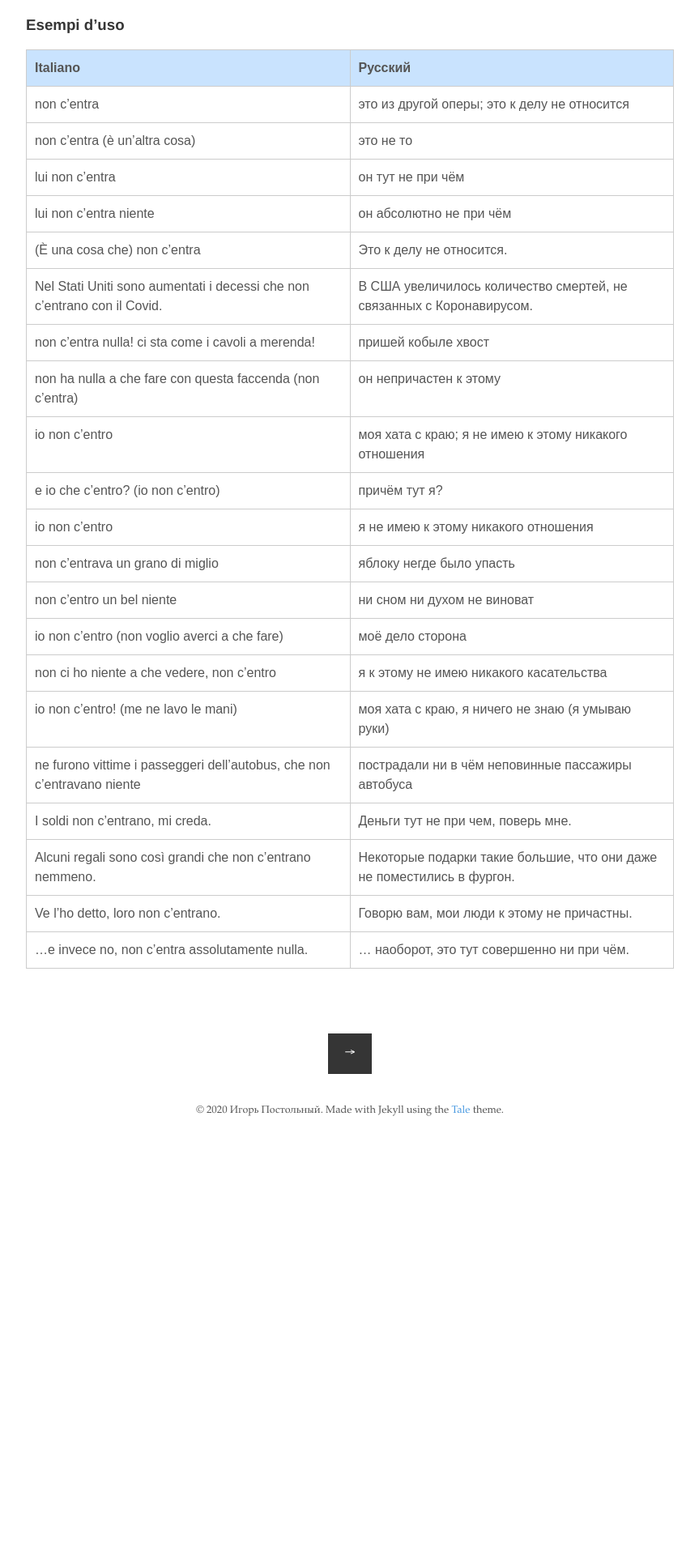
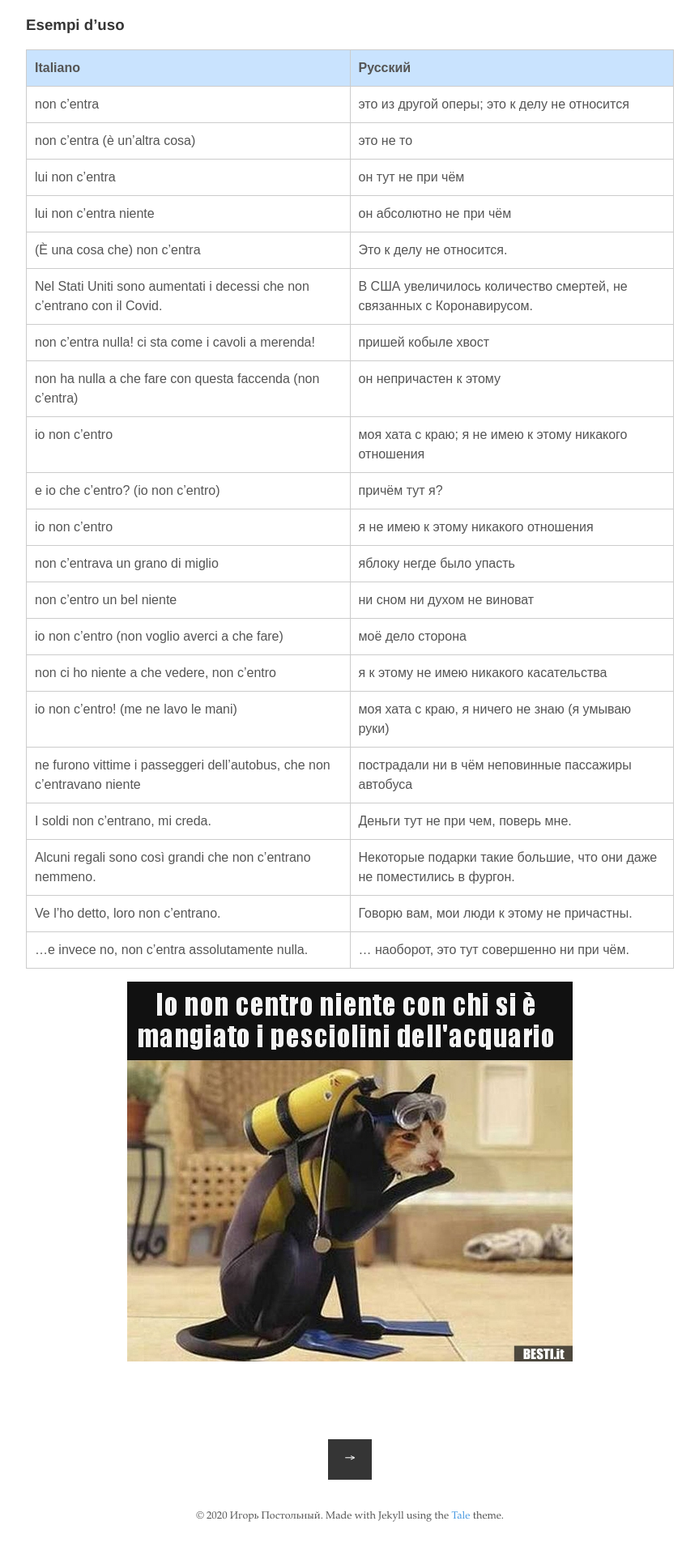
Before and after one commit to postolny/postolny.github.io, a Jekyll site: the page built from _posts/2020-11-27-entrarci.md, in a window 1280 px wide. Shown: the part 1060-2975 px from the top of the page at 81% size, without its empty margins (208-1071 px from the left). Built offline with Jekyll 4.4.1, drawn with Linux system fonts in a browser that asks for light colours; nearby versions of some CDN libraries; before the commit the page ends 2474 px from its top, so only the background shows below that.

Commit message:
Update 2020-11-27-entrarci.md

```diff
--- a/_posts/2020-11-27-entrarci.md
+++ b/_posts/2020-11-27-entrarci.md
@@ -46,3 +46,5 @@ loc.v. CO essere completamente fuori luogo, inopportuno, inadeguato alla situazi
 |Alcuni regali sono così grandi che non c'entrano nemmeno.|Некоторые подарки такие большие, что они даже не поместились в фургон.|
 |Ve l'ho detto, loro non c'entrano.|Говорю вам, мои люди к этому не причастны.|
 |...e invece no, non c'entra assolutamente nulla.|... наоборот, это тут совершенно ни при чём.|
+
+![entrarci]({{ site.baseurl }}/img/entrarci.jpg){: style="margin-top:1rem"}
```
